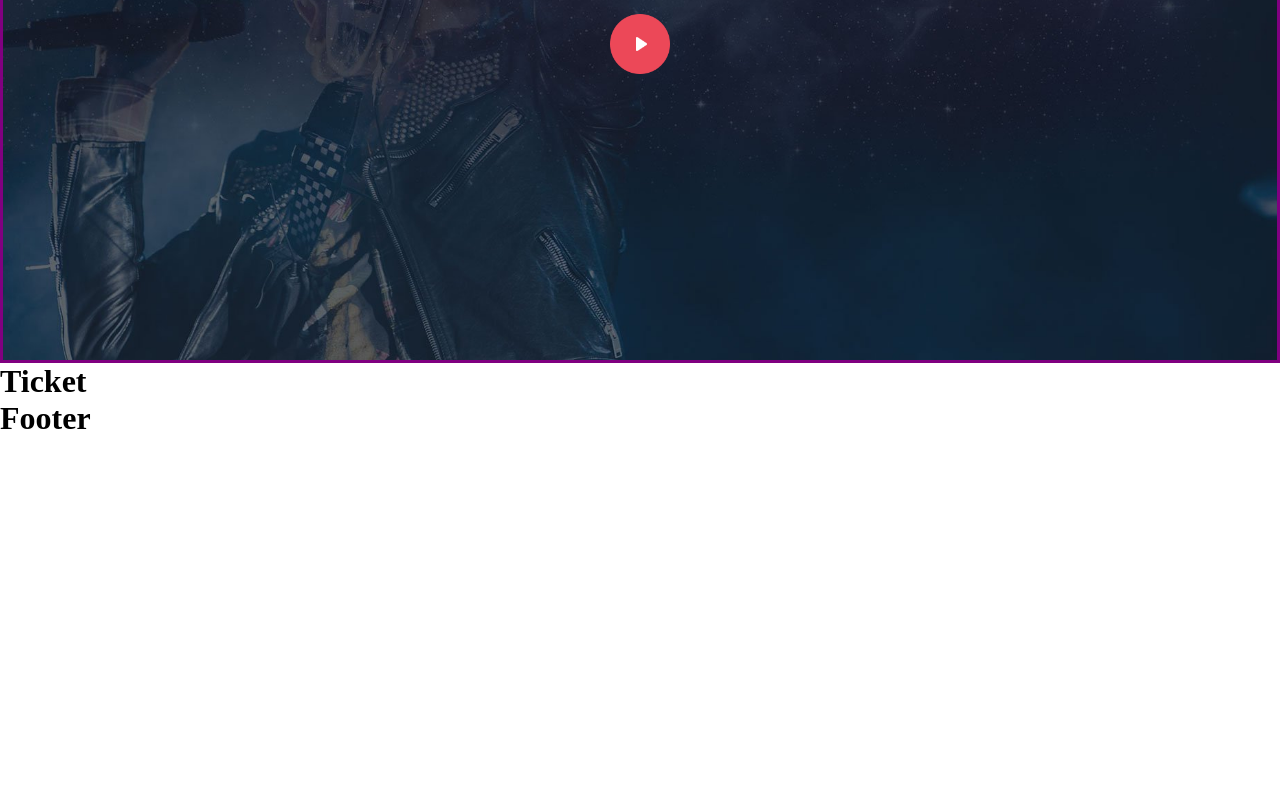
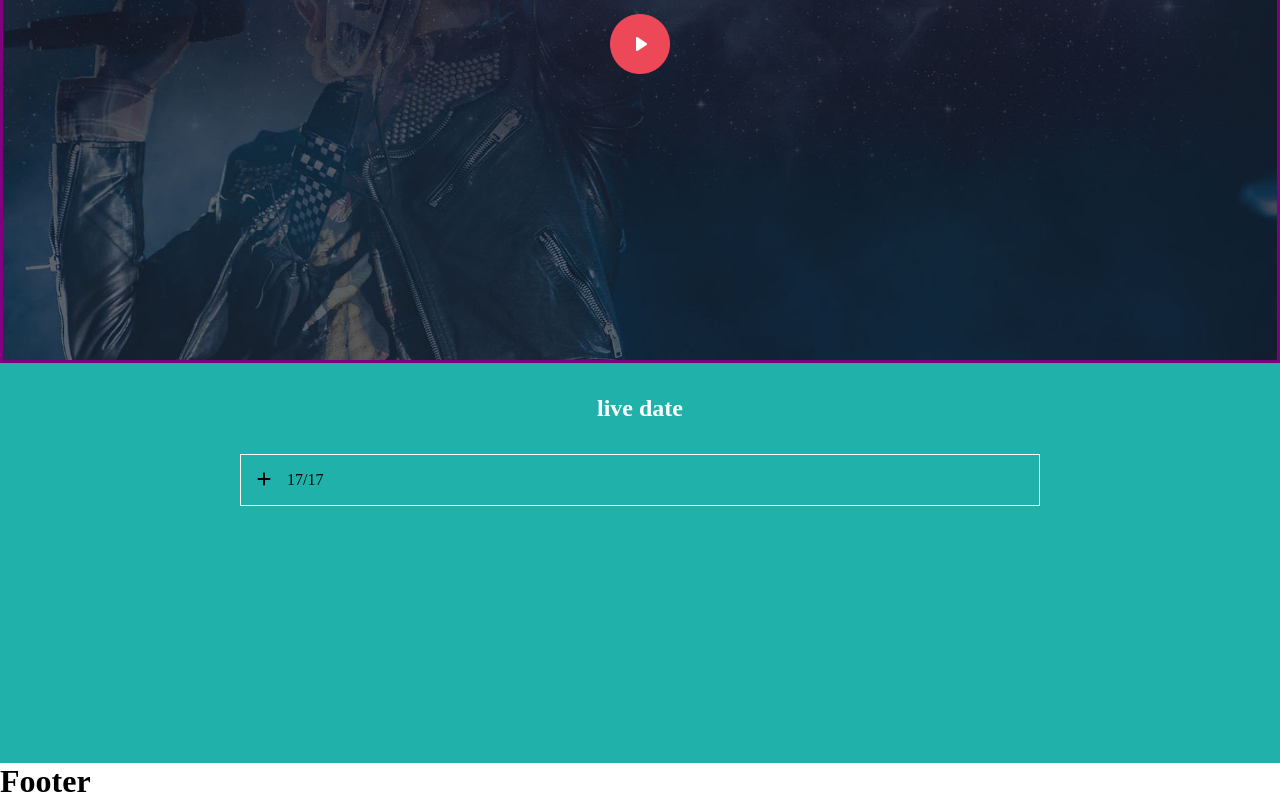
Before and after one commit to MarcelloPet94/proj-html-vuejs, a Vue app: page / in a window 1280 px wide. Shown: the part 2257-3057 px from the top of the page. Before the commit the page ends 2694 px from the top, so only its background shows below. Built offline with nearby package versions, Linux system fonts and the light colour scheme.

Commit message:
live date open

```diff
--- a/src/components/Main.vue
+++ b/src/components/Main.vue
@@ -81,13 +81,14 @@ export default {
     display: flex;
     justify-content: space-between;
     margin: 0 auto;
-    width: 900px;
+    width: 800px;
     height: auto;
     border: 4px solid yellow;
 
     .news_thumb
     {
       position: relative;
+
 
       .thumb_onhover
       {
--- a/src/components/Shopticket.vue
+++ b/src/components/Shopticket.vue
@@ -1,15 +1,107 @@
 <template>
-  <div class="hello">
-    <h1>Ticket</h1>
-  </div>
+  <section class="ticket_live_date">
+    <Strip
+    :testo="infolive"
+    />
+    <div class="date_live">
+      <ul>
+        <li class="show_info_ticket">
+          <i class="fas fa-plus"></i><span>17/17</span>
+          <div class="hide_show">
+            <div class="info_date_live">
+              <div class="map_location"></div>
+              <div class="shop_ticket">
+                <h3>Location</h3>
+                <p>Lorem ipsum dolor sit amet consectetur adipisicing elit. Quis autem eaque optio, voluptates, dolor natus et molestiae quo nobis perferendis, similique nihil eligendi at placeat! Rem laborum magnam consectetur tempora?</p>
+                <a href="#">Book now</a>
+              </div>
+            </div>
+          </div>
+        </li>
+      </ul>
+    </div>
+
+  </section>
 </template>
 
 <script>
+import Strip from './partials/Strip.vue'
+
 export default {
+  components: { Strip },
   name: 'Savedate',
+  data() {
+    return {
+      infolive : "live date"
+    }
+  }
 }
 </script>
 
 <style scoped lang="scss">
 
+.ticket_live_date
+{
+  background-color: lightseagreen;
+  height: 400px;
+
+  .date_live
+  {
+    margin: 0 auto;
+    width: 800px;
+
+    ul li.show_info_ticket
+    {
+      cursor: pointer;
+      padding: 16px;
+      list-style-type: none;
+      border: 1px solid #fff;
+
+      span
+      {
+        margin-left: 16px;
+      }
+
+      .hide_show
+      {
+      display: none;
+
+        .info_date_live
+        {
+          display: flex;
+          padding-top: 16px;
+
+          .map_location
+          {
+            min-width: 200px;
+            height: 200px;
+            margin-right: 16px;
+            border: 1px solid #010101;
+          }
+
+          .shop_ticket
+          {
+            display: flex;
+            flex-direction: column;
+            justify-content: space-between;
+
+            a
+            {
+              width: 20%;
+              text-align: center;
+              line-height: 32px;
+              background-color: red;
+            }
+          }
+        }
+      }
+    }
+  }
+
+  ul li.show_info_ticket:hover .hide_show
+  {
+    display: block;
+  }
+}
+
 </style>
```
